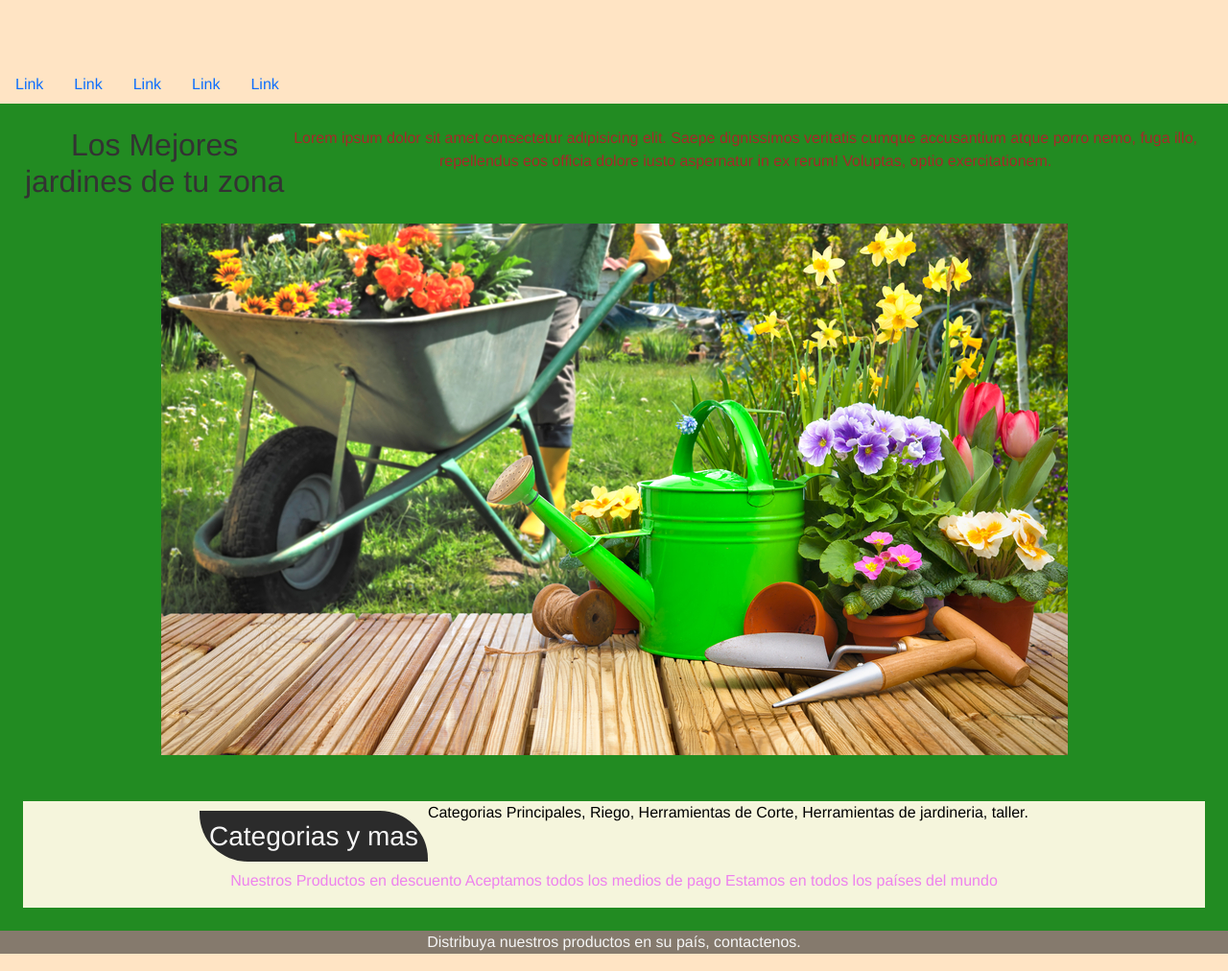
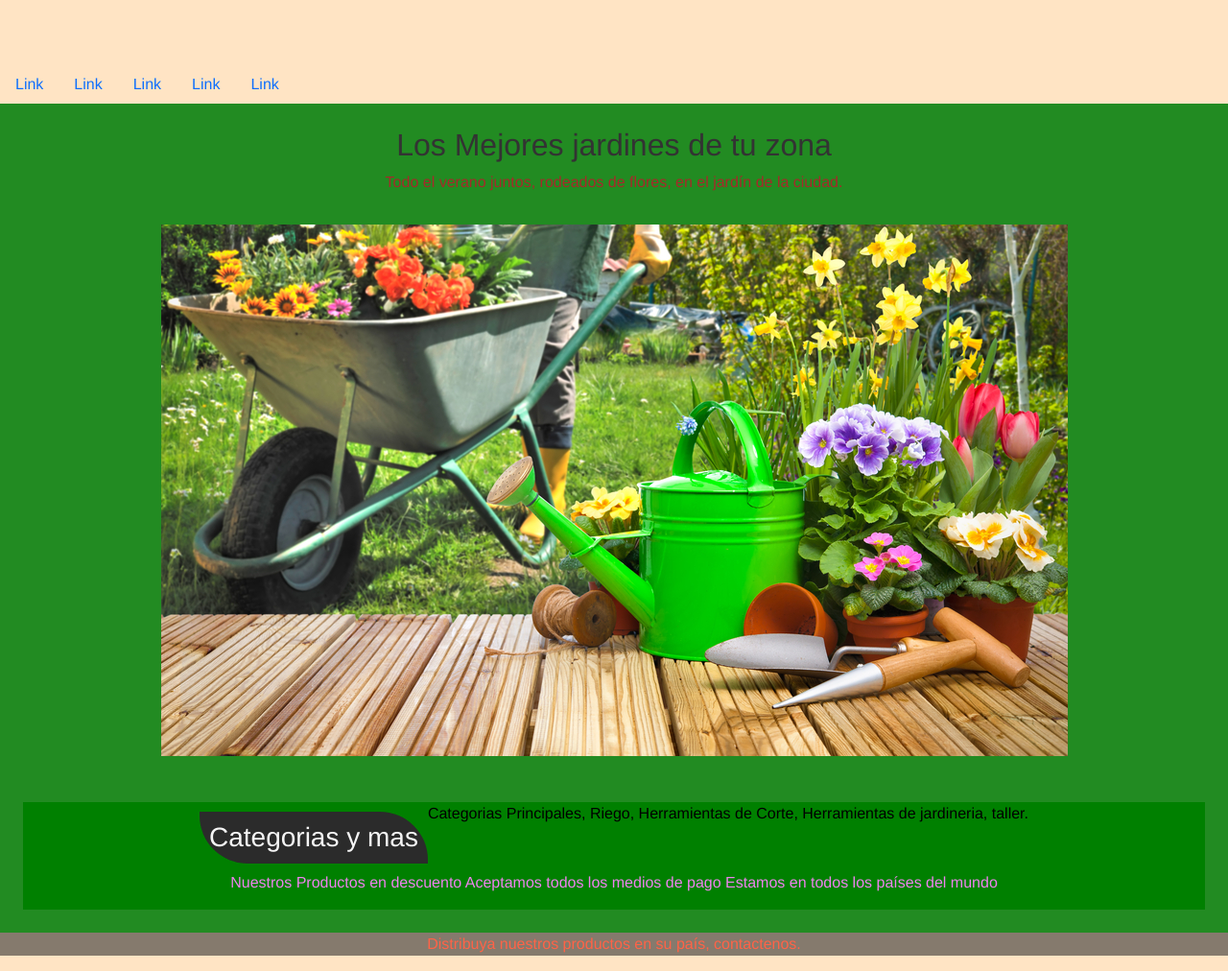
Before and after one commit to ianlazaro/proyectoFinal-Ian-Mu-oz, a website: page index.html in a window 1280 px wide. Shown: the part 480-1492 px from the top of the page at 96% size. Drawn offline with nearby package versions, Linux system fonts and the light colour scheme.

Commit message:
proyectofinalmu-oz

```diff
--- a/index.html
+++ b/index.html
@@ -10,6 +10,8 @@ sesto est tal cosa
 <head>
     <meta charset="UTF-8">
     <meta name="viewport" content="width=device-width, initial-scale=1.0">
+    <meta name="description" content="Pagina de venta online de insumos para jardineria.">
+    <meta name="keywords" content="jardineria, hacha, pulverizador, herramientas, jardin, riego, slide, mejores precios">
     <link href="https://cdn.jsdelivr.net/npm/bootstrap@5.3.3/dist/css/bootstrap.min.css" rel="stylesheet" integrity="sha384-QWTKZyjpPEjISv5WaRU9OFeRpok6YctnYmDr5pNlyT2bRjXh0JMhjY6hW+ALEwIH" crossorigin="anonymous">
     <link rel="stylesheet" href="css/main.css">
     <title>JARDIN</title>
@@ -65,10 +67,7 @@ sesto est tal cosa
     <main>
         <div class="textos">
             <h2 class="title_desc_home">Los Mejores jardines de tu zona</h2>
-            <p class="brown"> Lorem ipsum dolor sit amet consectetur adipisicing elit. Saepe dignissimos veritatis
-                cumque
-                accusantium atque porro nemo, fuga illo, repellendus eos officia dolore iusto aspernatur in ex rerum!
-                Voluptas, optio exercitationem.</p>
+            <p class="brown"> Todo el verano juntos, rodeados de flores, en el jardín de la ciudad.</p>
             </div>
             <div class="imgHome">
             <img src="img/Home.jpg" alt="home">
--- a/scss/styles.scss
+++ b/scss/styles.scss
@@ -62,14 +62,19 @@
         display: grid;
         row-gap: 1rem;
         padding: 1.5rem;
+
+        section{
+            background-color: green;
+        }
+        section div{
+            text-align: center;
+            display: flex;
+            justify-content: center;
     }
-    main section div{
-        text-align: center;
-        display: flex;
-        justify-content: center;
+
     }
     main .textos{
-        display: flex;
+        display: grid;
         text-align: center;
     }
 
--- a/scss/utilidades/_nosotros.scss
+++ b/scss/utilidades/_nosotros.scss
@@ -0,0 +1,7 @@
+@use "variables.scss";
+footer{
+    p{
+        color: greenyellow;
+    }
+
+}
--- a/scss/utilidades/_variables.scss
+++ b/scss/utilidades/_variables.scss
@@ -14,8 +14,10 @@ $color10: whitesmoke;
 //parrafos
 $color11: brown;
 $color12: violet;
+//footer
+$colorfootermaquinaria: aquamarine;
 //section
-$background-color3:beige;
+$background-color3: beige;
 //@media screen and (min-width: 600px) main
 $background-color4: darkturquoise;
 //@media screen and (min-width: 1024px) main
--- a/scss/utilidades/comocomprar.scss
+++ b/scss/utilidades/comocomprar.scss
@@ -0,0 +1,7 @@
+@use "variables.scss";
+footer{
+    p{
+        color: gold;
+    }
+
+}
--- a/scss/utilidades/contacto.scss
+++ b/scss/utilidades/contacto.scss
@@ -0,0 +1,7 @@
+@use "variables.scss";
+footer{
+    p{
+        color: red;
+    }
+
+}
--- a/scss/utilidades/index.scss
+++ b/scss/utilidades/index.scss
@@ -0,0 +1,7 @@
+@use "variables.scss";
+footer{
+    p{
+        color: tomato;
+    }
+
+}
--- a/scss/utilidades/maquinaria.scss
+++ b/scss/utilidades/maquinaria.scss
@@ -0,0 +1,7 @@
+@use "variables.scss";
+footer{
+    p{
+        color: aquamarine;
+    }
+
+}
```
Also changed, not shown: pages/comocomprar.html (+2 -0 lines), pages/contacto.html (+2 -0 lines), pages/maquinaria.html (+2 -0 lines), pages/sobrenostros.html (+2 -0 lines), css/main.css, 1 other file.
